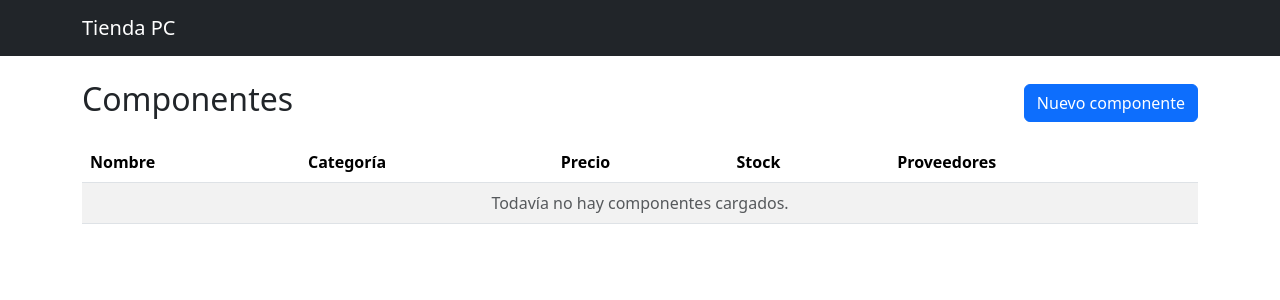
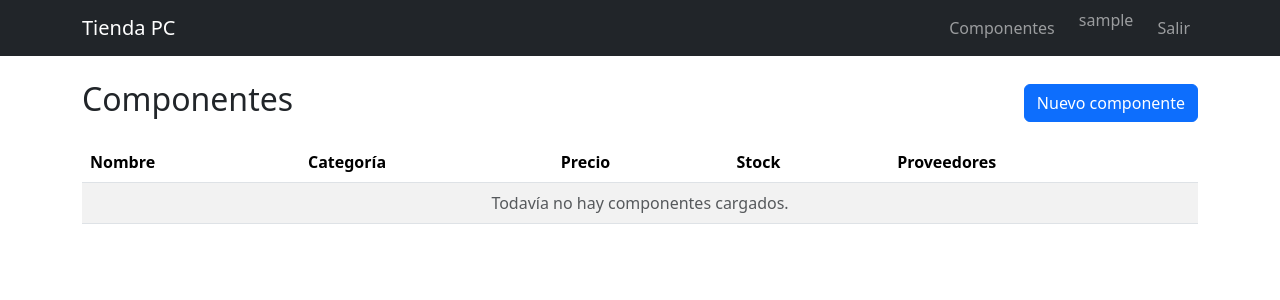
Before and after one commit to axelbrana00/tienda-pc-app, a Flask app: page /componentes in a window 1280 px wide. Shown: the top 300 px of the page. Run offline with Flask 3, Linux system fonts and the light colour scheme; the visitor is signed in with stand-in values (Sample User, id 1); data that the repository does not hold is empty.

Commit message:
Barra de navegación con links de sesión

```diff
--- a/templates/base.html
+++ b/templates/base.html
@@ -7,9 +7,19 @@
   <link href="https://cdn.jsdelivr.net/npm/bootstrap@5.3.3/dist/css/bootstrap.min.css" rel="stylesheet">
 </head>
 <body>
-  <nav class="navbar navbar-expand-lg navbar-dark bg-dark">
+    <nav class="navbar navbar-expand-lg navbar-dark bg-dark">
     <div class="container">
       <a class="navbar-brand" href="/">Tienda PC</a>
+      <ul class="navbar-nav ms-auto flex-row gap-3">
+        {% if current_user.is_authenticated %}
+          <li class="nav-item"><a class="nav-link" href="{{ url_for('componentes') }}">Componentes</a></li>
+          <li class="nav-item"><span class="navbar-text">{{ current_user.nombre }}</span></li>
+          <li class="nav-item"><a class="nav-link" href="{{ url_for('logout') }}">Salir</a></li>
+        {% else %}
+          <li class="nav-item"><a class="nav-link" href="{{ url_for('login') }}">Ingresar</a></li>
+          <li class="nav-item"><a class="nav-link" href="{{ url_for('registro') }}">Registrarme</a></li>
+        {% endif %}
+      </ul>
     </div>
   </nav>
   <main class="container my-4">
```
